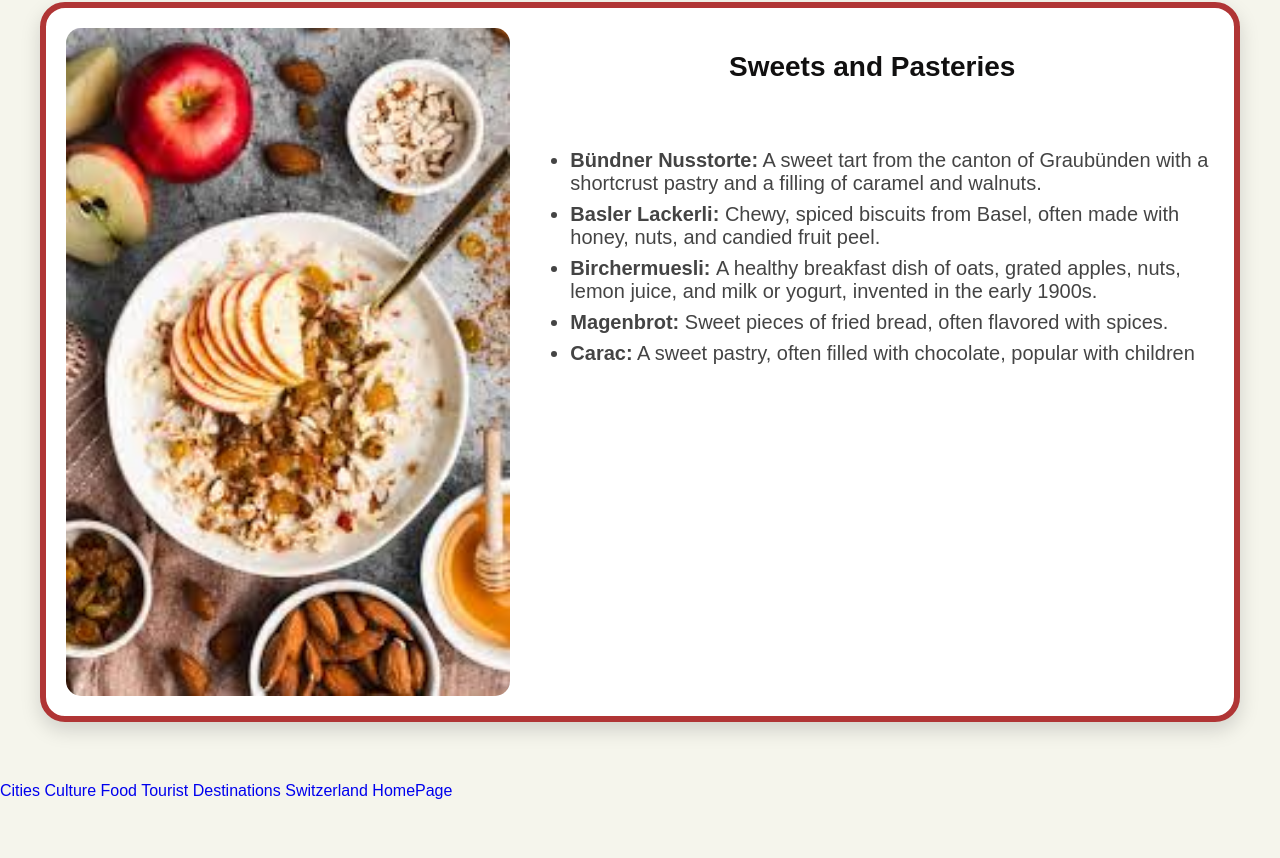
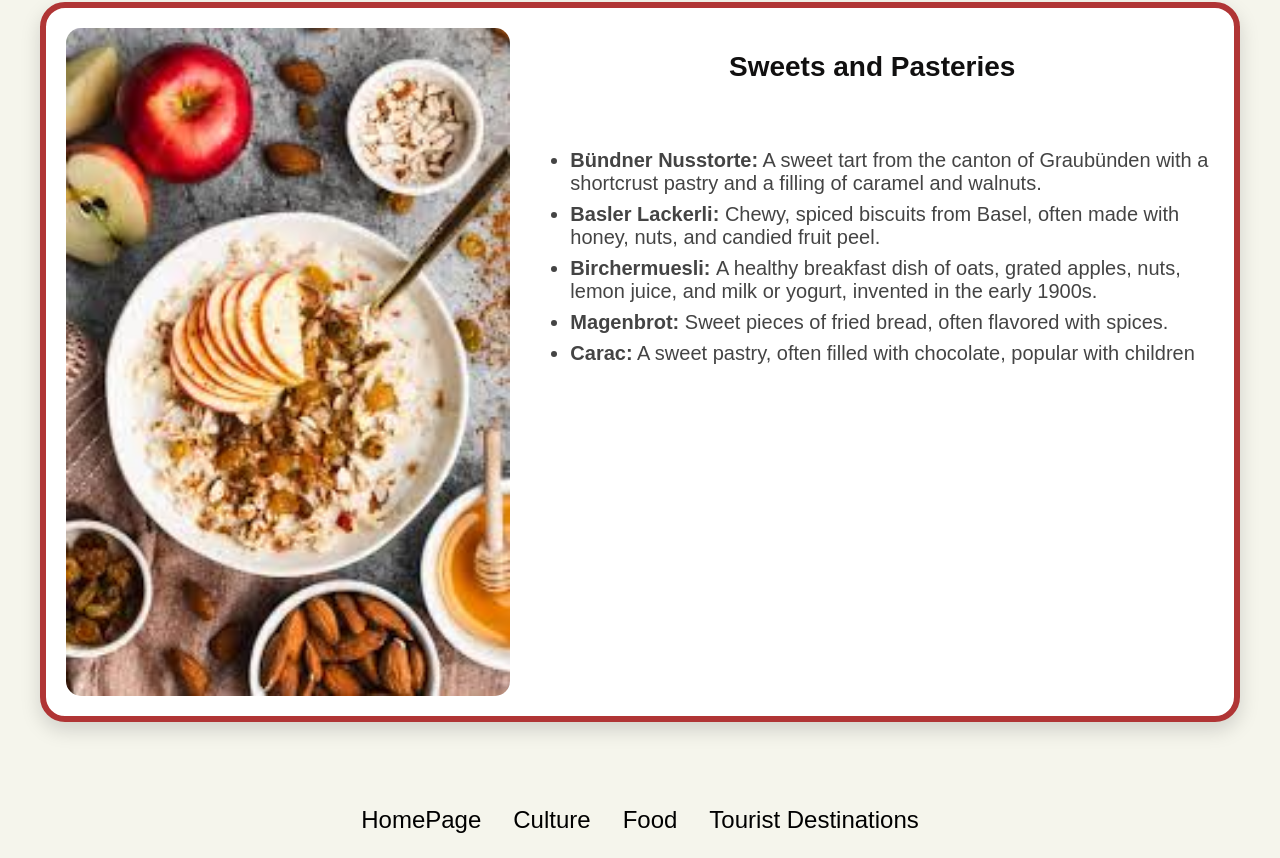
Before and after one commit to Jescorda/web_design, a plain HTML site: page Switzerland/Food/Index.html in a window 1280 px wide. Shown: the part 2007-2865 px from the top of the page. Before the commit the page ends 2807 px from the top, so only its background shows below. Drawn offline with Linux system fonts and the light colour scheme.

Commit message:
final_swiss

```diff
--- a/Switzerland/Food/Index.html
+++ b/Switzerland/Food/Index.html
@@ -107,10 +107,14 @@
     </div>
 
 
-    <a href="../Cities/Index.html">Cities</a>
-    <a href="../Culture/Index.html">Culture</a>
-    <a href="../Food/Index.html">Food</a>
-    <a href="../TouristDestinations/Index.html">Tourist Destinations</a>
-    <a href="../Index.html">Switzerland HomePage</a>
+     <footer id = "footer-layout">
+        <ul>
+            <li><a href="../index.html">HomePage</a></li>
+            <li><a href="../Culture/Index.html">Culture</a></li>
+            <li><a href="../Food/Index.html">Food</a></li>
+            <li><a href="../TouristDestinations/Index.html">Tourist Destinations</a></li>
+
+        </ul>
+    </footer>
 </body>
 </html>
--- a/Switzerland/swiss.css
+++ b/Switzerland/swiss.css
@@ -392,3 +392,25 @@ iframe {
   padding-left: 20px;
   margin: 0;
 }
+
+/* Footer */
+#footer-layout ul {
+  padding: 10px;
+  list-style-type: none;
+
+  display: flex;
+  justify-content: center;
+  margin: 0;
+}
+
+#footer-layout ul li a {
+  display: block;
+  color: rgb(0, 0, 0);
+  padding: 14px 16px;
+  text-decoration: none;
+  font-size: x-large;
+}
+
+#footer-layout ul li a:hover {
+  background-color: #850909
+}
```
Also changed, not shown: Switzerland/Cities/Index.html (+8 -4 lines), Switzerland/Culture/Index.html (+9 -4 lines), Switzerland/Index.html (+9 -6 lines), Switzerland/TouristDestinations/Index.html (+8 -5 lines), contributions.html (+17 -0 lines), main.css (+7 -0 lines), Images/Github_c.png (added), 1 other file.
